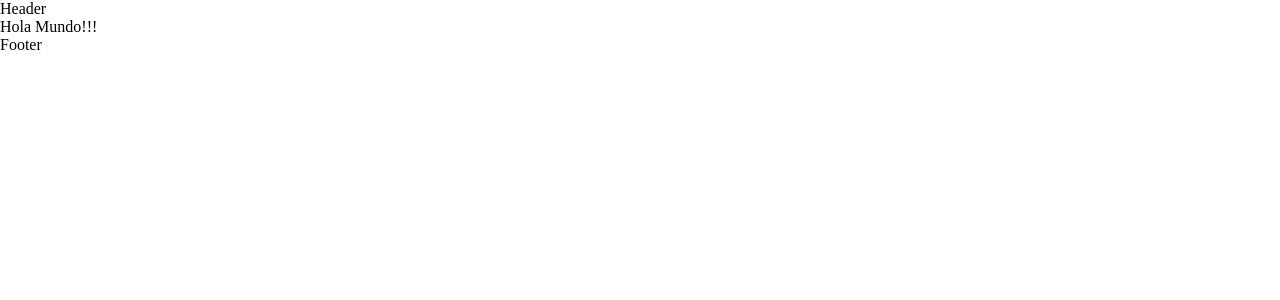
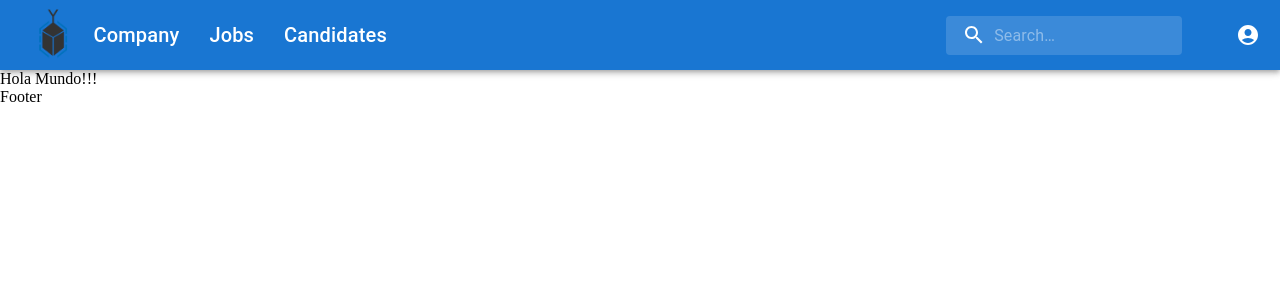
Before and after one commit to BeneharoFranco/atsFronted, a React (Vite) app: page /Home in a window 1280 px wide. Shown: the top 300 px of the page. Built offline with nearby package versions, Linux system fonts and the light colour scheme.

Commit message:
header primero

```diff
--- a/src/components/Header/Header.css
+++ b/src/components/Header/Header.css
@@ -0,0 +1,25 @@
+/* src/components/Header/Header.css */
+
+.toolbar {
+    display: flex;
+    justify-content: space-between;
+}
+
+.left-section {
+    display: flex;
+    align-items: center;
+}
+
+.right-section {
+    display: flex;
+    align-items: center;
+}
+
+.link {
+    margin-right: 20px;
+}
+
+.logo {
+    height: 30px;
+    margin-right: 10px;
+}
--- a/src/components/Header/Header.jsx
+++ b/src/components/Header/Header.jsx
@@ -1,10 +1,132 @@
-// import React from 'react'
 import "./Header.css";
+import React, { useState } from 'react';
+import { Link } from 'react-router-dom';
+import AppBar from '@mui/material/AppBar';
+import Toolbar from '@mui/material/Toolbar';
+import Typography from '@mui/material/Typography';
+import IconButton from '@mui/material/IconButton';
+import SearchIcon from '@mui/icons-material/Search';
+import AccountCircle from '@mui/icons-material/AccountCircle';
+import Badge from '@mui/material/Badge';
+import NotificationsIcon from '@mui/icons-material/Notifications';
+import InputBase from '@mui/material/InputBase';
+import { styled, alpha } from '@mui/material/styles';
+import Menu from '@mui/material/Menu';
+import MenuItem from '@mui/material/MenuItem';
+import logo from '../../assets/logo.png';  // Asegúrate de que la ruta es correcta
+
+const Search = styled('div')(({ theme }) => ({
+  position: 'relative',
+  borderRadius: theme.shape.borderRadius,
+  backgroundColor: alpha(theme.palette.common.white, 0.15),
+  '&:hover': {
+    backgroundColor: alpha(theme.palette.common.white, 0.25),
+  },
+  marginRight: theme.spacing(2),
+  marginLeft: 0,
+  width: '100%',
+  [theme.breakpoints.up('sm')]: {
+    marginLeft: theme.spacing(3),
+    width: 'auto',
+  },
+}));
+
+const SearchIconWrapper = styled('div')(({ theme }) => ({
+  padding: theme.spacing(0, 2),
+  height: '100%',
+  position: 'absolute',
+  pointerEvents: 'none',
+  display: 'flex',
+  alignItems: 'center',
+  justifyContent: 'center',
+}));
+
+const StyledInputBase = styled(InputBase)(({ theme }) => ({
+  color: 'inherit',
+  '& .MuiInputBase-input': {
+    padding: theme.spacing(1, 1, 1, 0),
+    paddingLeft: `calc(1em + ${theme.spacing(4)})`,
+    transition: theme.transitions.create('width'),
+    width: '100%',
+    [theme.breakpoints.up('md')]: {
+      width: '20ch',
+    },
+  },
+}));
 
 const Header = () => {
+  const [anchorEl, setAnchorEl] = useState(null);
+
+  const handleMenu = (event) => {
+    setAnchorEl(event.currentTarget);
+  };
+
+  const handleClose = () => {
+    setAnchorEl(null);
+  };
+
   return (
-    <header>Header</header>
-  )
-}
+    <AppBar position="static">
+      <Toolbar style={{ justifyContent: 'space-between' }}>
+        <div style={{ display: 'flex', alignItems: 'center', gap: '30px' }}>
+          <Typography variant="h6" noWrap component="div" sx={{ display: { xs: 'none', sm: 'flex' }, alignItems: 'center' }}>
+            <Link to="/" style={{ textDecoration: 'none', color: 'inherit', display: 'flex', alignItems: 'center' }}>
+              <img src={logo} alt="Company Logo" style={{ height: '70px', marginRight: '10px' }} />
+              Company
+            </Link>
+          </Typography>
+          <Typography variant="h6" noWrap component="div">
+            <Link to="/jobs" style={{ textDecoration: 'none', color: 'inherit' }}>
+              Jobs
+            </Link>
+          </Typography>
+          <Typography variant="h6" noWrap component="div">
+            <Link to="/candidates" style={{ textDecoration: 'none', color: 'inherit' }}>
+              Candidates
+            </Link>
+          </Typography>
+        </div>
+        <div style={{ display: 'flex', alignItems: 'center', gap: '30px' }}>
+          <Search>
+            <SearchIconWrapper>
+              <SearchIcon />
+            </SearchIconWrapper>
+            <StyledInputBase
+              placeholder="Search…"
+              inputProps={{ 'aria-label': 'search' }}
+            />
+          </Search>
+          <IconButton
+            edge="end"
+            aria-label="account of current user"
+            aria-haspopup="true"
+            color="inherit"
+            onClick={handleMenu}
+          >
+            <AccountCircle />
+          </IconButton>
+          <Menu
+            id="menu-appbar"
+            anchorEl={anchorEl}
+            anchorOrigin={{
+              vertical: 'top',
+              horizontal: 'right',
+            }}
+            keepMounted
+            transformOrigin={{
+              vertical: 'top',
+              horizontal: 'right',
+            }}
+            open={Boolean(anchorEl)}
+            onClose={handleClose}
+          >
+            <MenuItem onClick={handleClose}>Log In</MenuItem>
+            <MenuItem onClick={handleClose}>Log Out</MenuItem>
+          </Menu>
+        </div>
+      </Toolbar>
+    </AppBar>
+  );
+};
 
-export default Header
+export default Header;
```
Also changed, not shown: src/assets/logo.png (added).
